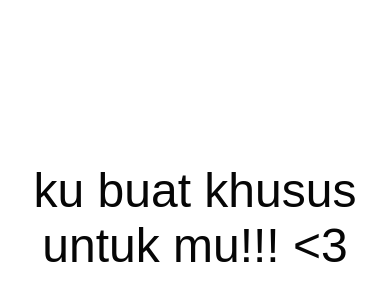
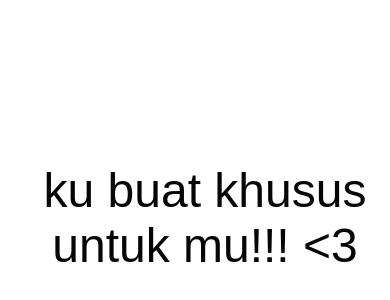
Before and after one commit to mahardika4038/special-1, a website: page index.html in a window 390 px wide. Shown: the part 54-354 px from the top of the page. Drawn offline with nearby package versions, Linux system fonts and the light colour scheme.

Commit message:
Update style.css

```diff
--- a/style/style.css
+++ b/style/style.css
@@ -303,4 +303,15 @@ body {
         font-size: 1.5rem;
         font-weight: lighter;
     }
+
+    @media (max-width: 600px) {
+        .container {
+          width: 100%;
+          padding: 10px;
+        }
+        .text-box {
+          font-size: 14px;
+        }
+        /* Gaya tambahan untuk ukuran layar kecil */
+      }
 }
```
